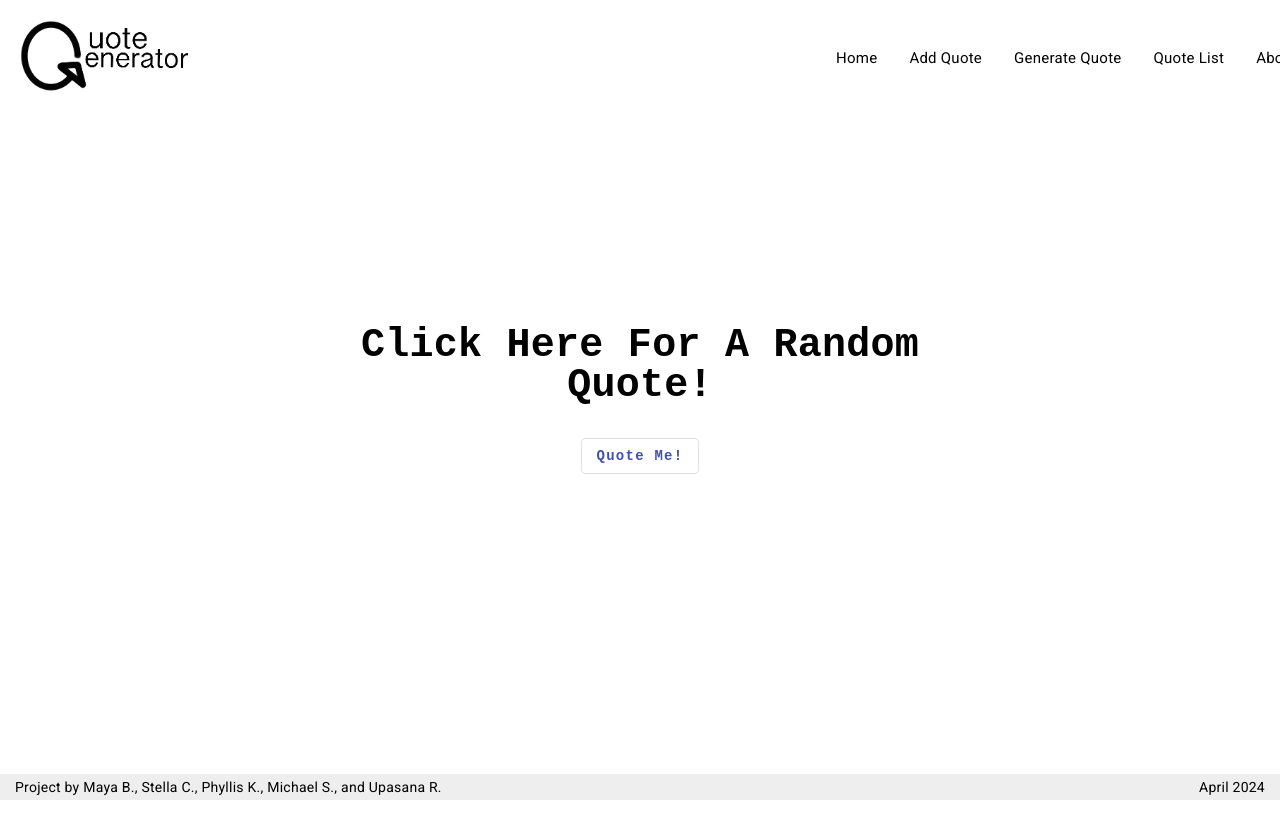
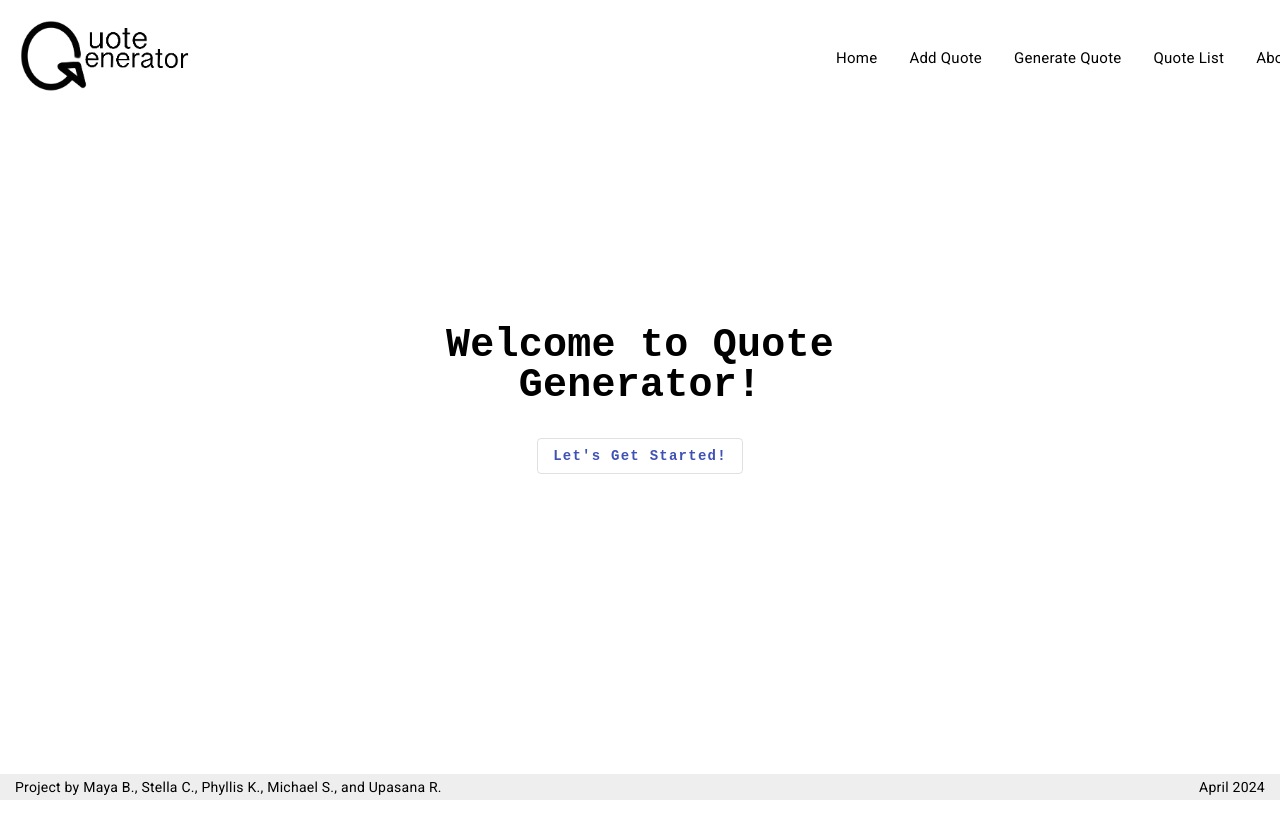
Before and after one commit to pkanGitHub/quote-generator, an Angular app in the folder quote-generator/: page / in a window 1280 px wide. Shown: the top 838 px of the page. Built offline with nearby package versions, Linux system fonts and the light colour scheme.

Commit message:
small fixes

```diff
--- a/quote-generator/src/app/home/home.component.html
+++ b/quote-generator/src/app/home/home.component.html
@@ -1,7 +1,7 @@
 <div id="box">
   <p id="quote">
-    Click Here For A Random Quote!
+    Welcome to Quote Generator!
   </p>
 
-  <button mat-stroked-button color="primary" (click)="genQuote()">Quote Me!</button>
+  <button mat-stroked-button color="primary" (click)="genQuote()">Let's Get Started!</button>
 </div>
--- a/quote-generator/src/app/profile-card/profile-card.component.ts
+++ b/quote-generator/src/app/profile-card/profile-card.component.ts
@@ -14,7 +14,7 @@ export class ProfileCardComponent {
     {
       name: 'Maya Bowman',
       imageUrl: 'assets/Maya.jpg',
-      bio: 'is a Junior majoring in Computer Science at Mizzou. They work part-time as a data engineer. In their free time they like to play video games and are currently playing Subnautica. Their goal is to graduate with good grades'
+      bio: 'is a Junior majoring in Computer Science at Mizzou. They work part-time as a data engineer. In their free time they like to play video games and are currently playing Subnautica. Their goal is to graduate with good grades.'
     },
     {
       name: 'Stella Craig',
@@ -26,7 +26,7 @@ export class ProfileCardComponent {
       imageUrl: 'assets/Phyllis.jpg',
       bio: 'is a senior in Information Technology at University of Missouri. She graduated from a coding bootcamp for software engineering prior going to Mizzou. She recently find interest in cyber security and looking to learn more about it. Her goal is to live in a stable place with her furry friends and works at the place she enjoys.'
     },
-    { name: 'Michael Sturm', imageUrl: 'assets/Michael.png', bio: 'is in Information Technology major at Mizzou. He is interest in Nicehe programming topics' },
+    { name: 'Michael Sturm', imageUrl: 'assets/Michael.png', bio: 'is in Information Technology major at Mizzou. He is interest in Nicehe programming topics.' },
     { name: 'Upasana Roy', imageUrl: 'assets/Upasana.jpg', bio: 'is a Computer Science Masters at Mizzou with an interest in harnessing the power of AI in material and chemical sciences.' },
   ];
 
```
